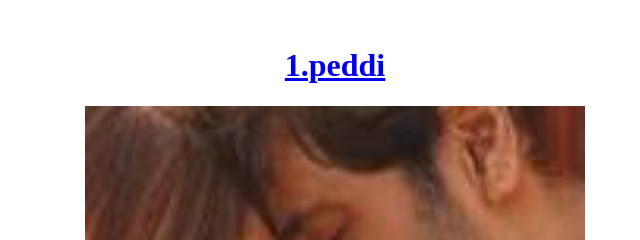
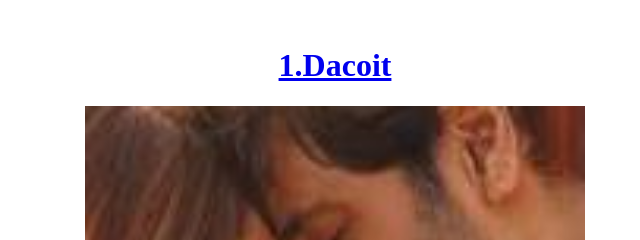
Before and after one commit to gopikllapalli-2005/Music-albums, a plain HTML site: page index.html in a window 1280 px wide. Shown: the top 240 px of the page, 305-945 px from the left. Drawn offline with Linux system fonts and the light colour scheme.

Commit message:
Add files via upload

```diff
--- a/index.html
+++ b/index.html
@@ -5,7 +5,7 @@
         </title>
         <body>
             <center>
-        <a href="dacoit.html"><h1>1.peddi</h1></a>
+        <a href="dacoit.html"><h1>1.Dacoit</h1></a>
         <a href="dacoit.html"><img src="dacoit.jpg" width="500px" height="500px"></a>
         <a href="lenin.html"><h1>2.lenin</h1></a>
         <a href="lenin.html"><img src="lenin.jpg"/><a>
```
